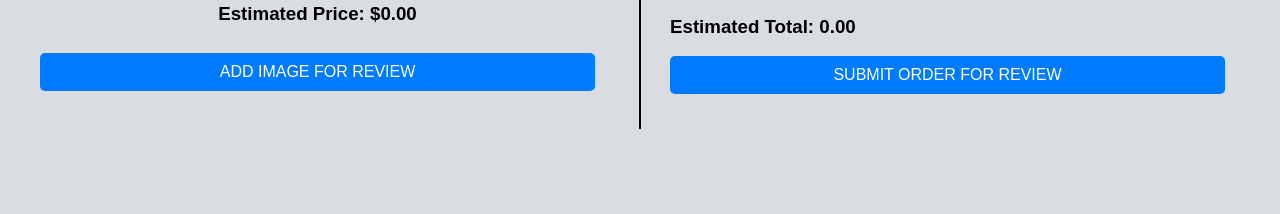
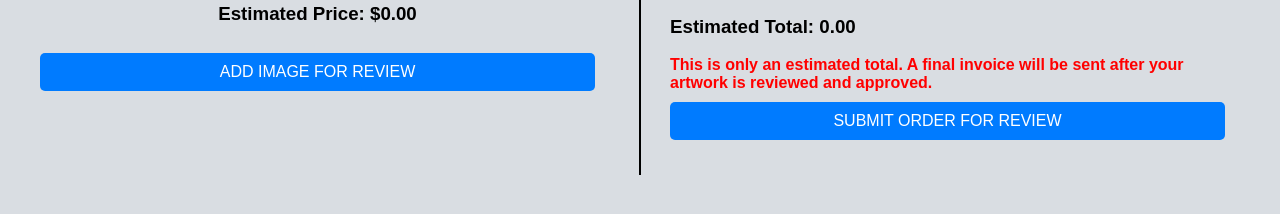
Before and after one commit to KingdomConf/dtf-submission, a website with bundled scripts: page index.html in a window 1280 px wide. Shown: the part 420-634 px from the top of the page. Built offline with nearby package versions, Linux system fonts and the light colour scheme.

Commit message:
Update index.html

```diff
--- a/index.html
+++ b/index.html
@@ -99,6 +99,9 @@
                 </tr>
             </table>
             <h3>Estimated Total: <span id="totalPriceFinal">0.00</span></h3>
+            <p style="color: red; font-weight: bold; margin-bottom: 10px;">
+                This is only an estimated total. A final invoice will be sent after your artwork is reviewed and approved.
+            </p>
             <button type="submit" id="submitOrder">SUBMIT ORDER FOR REVIEW</button>
         </div>
     </div>
```
